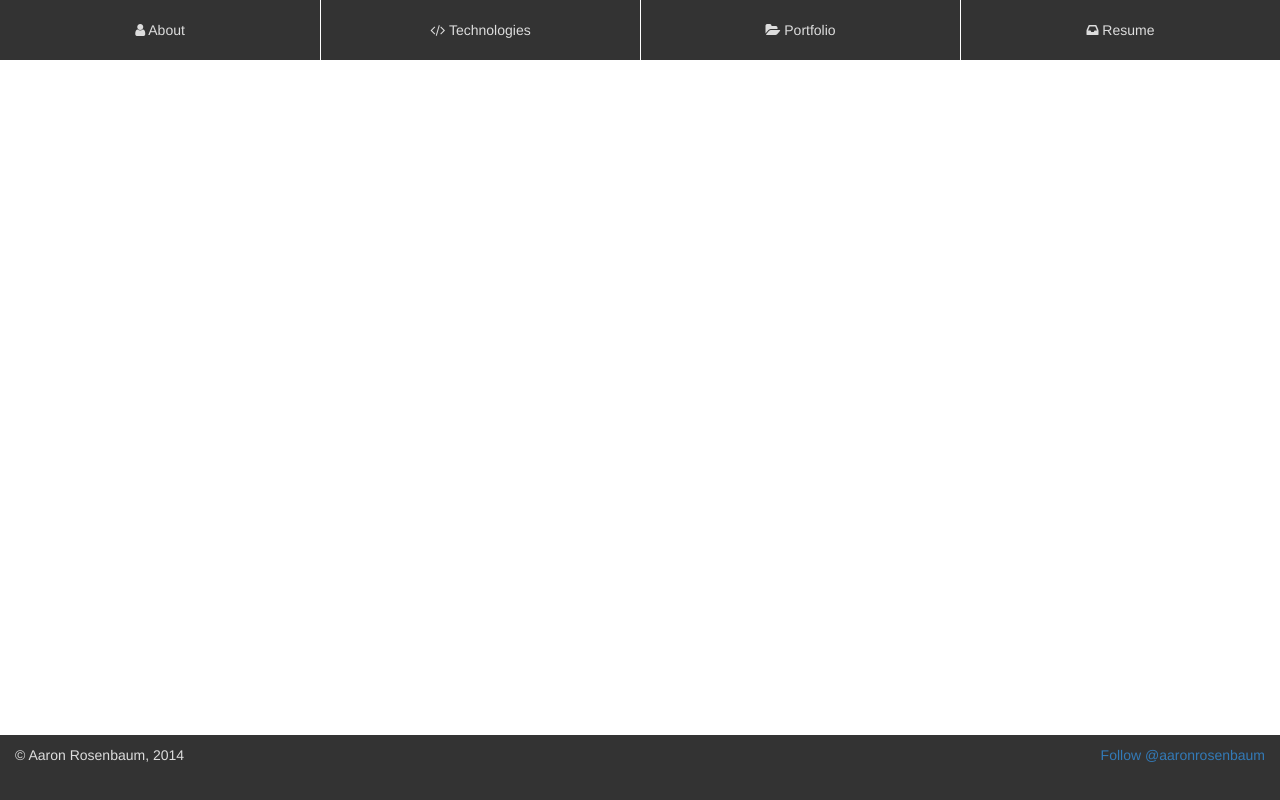
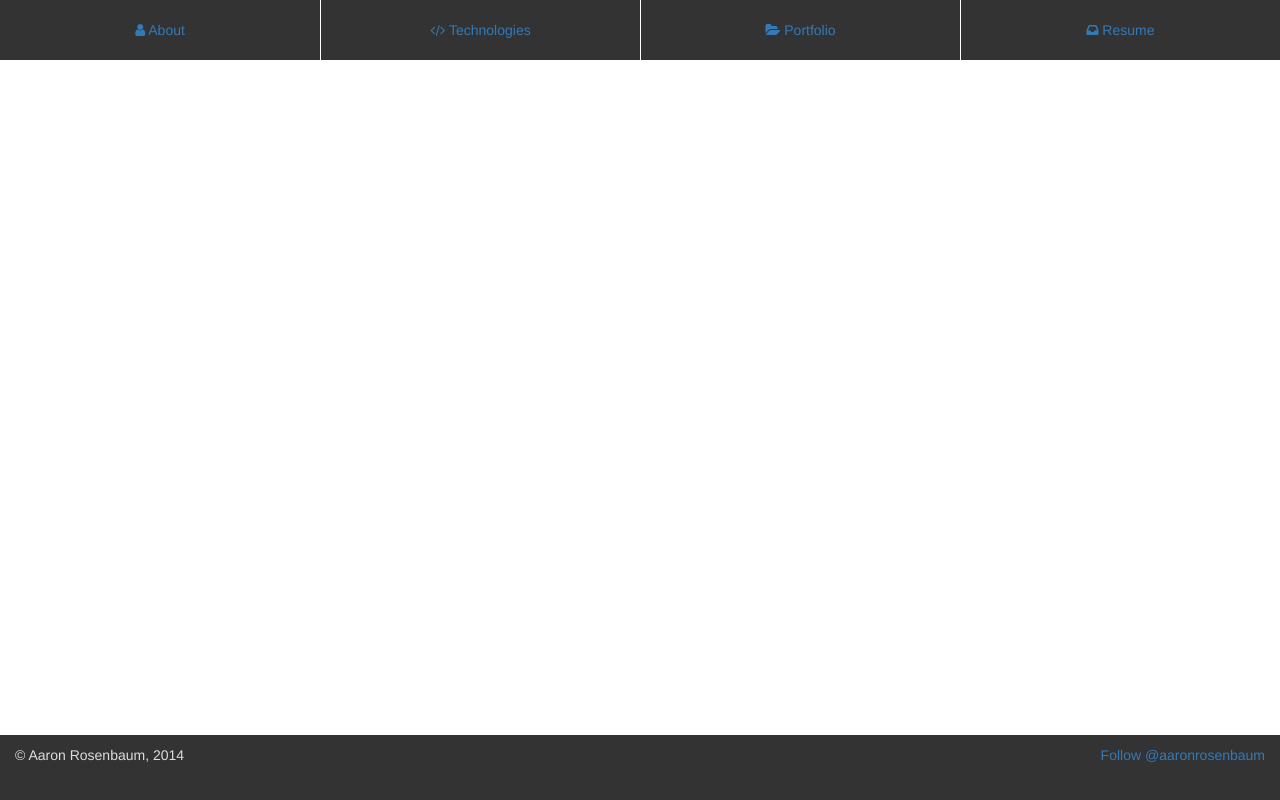
Before and after one commit to arosenb2/arosenb2.github.io, a plain HTML site: page index.html in a window 1280 px wide. Drawn offline with nearby package versions, Linux system fonts and the light colour scheme.

Commit message:
Update style.css

```diff
--- a/style.css
+++ b/style.css
@@ -32,7 +32,7 @@ body {
 
 .main-nav a{
 	display:block;
-	color:#ddd;
+
 	width:100%;
 	height:100%;
 	padding:20px 0;
```
